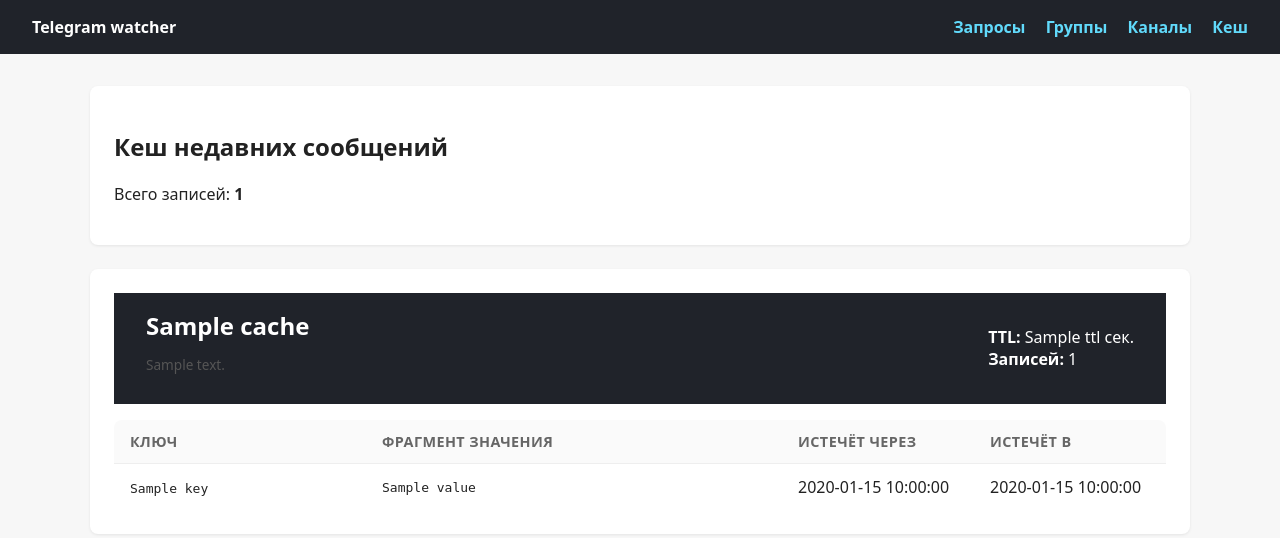
After one commit to nikmedoed/Telegram-important-notifies, a Python web app: template service/web/templates/cache.jinja2 in a window 1280 px wide. The commit adds this page. Shown: the top 538 px of the page. Run offline with Jinja, Linux system fonts and the light colour scheme; the template is opened without the code that fills it: most values are stand-ins (such as "Sample title", 1, 10 or a date in 2020); some libraries are stand-ins or nearby versions.

Commit message:
Cache page

```diff
--- a/service/web/__init__.py
+++ b/service/web/__init__.py
@@ -33,7 +33,7 @@ def _redirect(path: str, message: str | None = None) -> web.HTTPSeeOther:
     raise web.HTTPSeeOther(path)
 
 
-from . import channels, groups, queries  # noqa: E402  # isort:skip
+from . import cache, channels, groups, queries  # noqa: E402  # isort:skip
 
 
 def create_app(client) -> web.Application:
@@ -43,6 +43,7 @@ def create_app(client) -> web.Application:
     app.add_routes(queries.routes)
     app.add_routes(groups.routes)
     app.add_routes(channels.routes)
+    app.add_routes(cache.routes)
     return app
 
 
--- a/service/web/static/style.css
+++ b/service/web/static/style.css
@@ -227,6 +227,35 @@ tr:last-child td {
     border-bottom: none;
 }
 
+.simple-table {
+    table-layout: fixed;
+}
+
+.simple-table th:nth-child(1),
+.simple-table td:nth-child(1) {
+    width: 220px;
+    word-break: break-all;
+}
+
+.simple-table th:nth-child(3),
+.simple-table th:nth-child(4),
+.simple-table td:nth-child(3),
+.simple-table td:nth-child(4) {
+    width: 160px;
+    white-space: nowrap;
+}
+
+.value-preview pre {
+    margin: 0;
+    white-space: pre-wrap;
+    word-break: break-word;
+}
+
+.value-preview {
+    max-height: 180px;
+    overflow: auto;
+}
+
 form.inline {
     display: inline;
 }
--- a/service/web/templates/base.jinja2
+++ b/service/web/templates/base.jinja2
@@ -15,6 +15,7 @@
       <a href="/">Запросы</a>
       <a href="/groups">Группы</a>
       <a href="/channels">Каналы</a>
+      <a href="/cache">Кеш</a>
     </nav>
   </header>
   <main>
--- /dev/null
+++ b/service/web/templates/cache.jinja2
@@ -0,0 +1,60 @@
+{% extends "base.jinja2" %}
+
+{% block content %}
+<article class="card">
+  <h1>Кеш недавних сообщений</h1>
+  <p>Всего записей: <strong>{{ total_entries }}</strong></p>
+</article>
+
+{% for cache in caches %}
+  <article class="card">
+    <header class="card-header">
+      <div>
+        <h2>{{ cache.title }}</h2>
+        <p class="hint">{{ cache.description }}</p>
+      </div>
+      <div>
+        <strong>TTL:</strong> {{ cache.ttl }} сек.<br>
+        <strong>Записей:</strong> {{ cache.entries|length }}
+      </div>
+    </header>
+    {% if cache.entries %}
+      <div class="table-wrapper">
+        <table class="simple-table">
+          <thead>
+            <tr>
+              <th>Ключ</th>
+              <th>Фрагмент значения</th>
+              <th>Истечёт через</th>
+              <th>Истечёт в</th>
+            </tr>
+          </thead>
+          <tbody>
+          {% for entry in cache.entries %}
+            <tr>
+              <td><code>{{ entry.key }}</code></td>
+              <td class="value-preview">
+                {% set value = entry.value %}
+                {% if value is string %}
+                  {% set truncated = value[:240] %}
+                  <pre>{{ truncated }}</pre>
+                  {% if value|length > 240 %}
+                    <div class="value-more">… ({{ value|length }} символов)</div>
+                  {% endif %}
+                {% else %}
+                  <pre>{{ value }}</pre>
+                {% endif %}
+              </td>
+              <td>{{ entry.expires_in_human }}</td>
+              <td>{{ entry.expires_at }}</td>
+            </tr>
+          {% endfor %}
+          </tbody>
+        </table>
+      </div>
+    {% else %}
+      <p class="hint">Кеш пуст.</p>
+    {% endif %}
+  </article>
+{% endfor %}
+{% endblock %}
```
Also changed, not shown: service/cache.py (+23 -0 lines), service/web/cache.py (added, +76 -0 lines).
